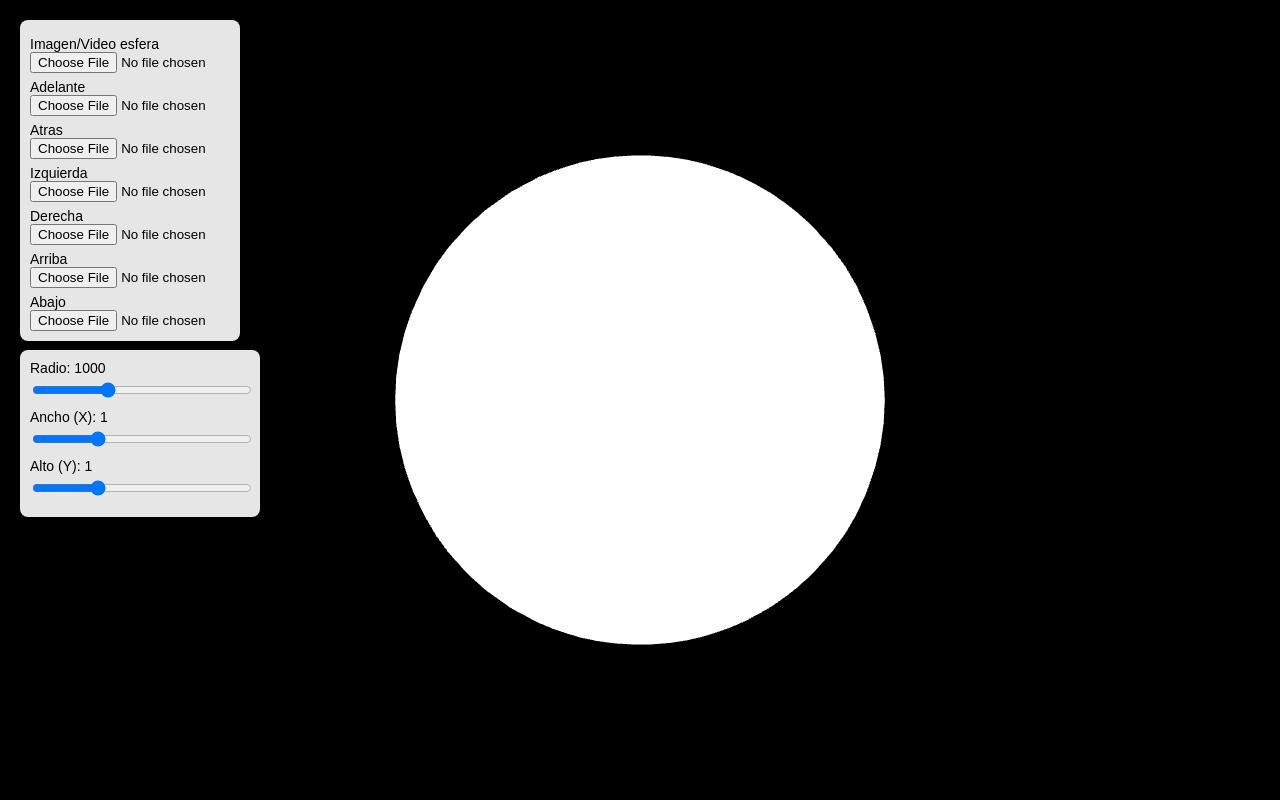
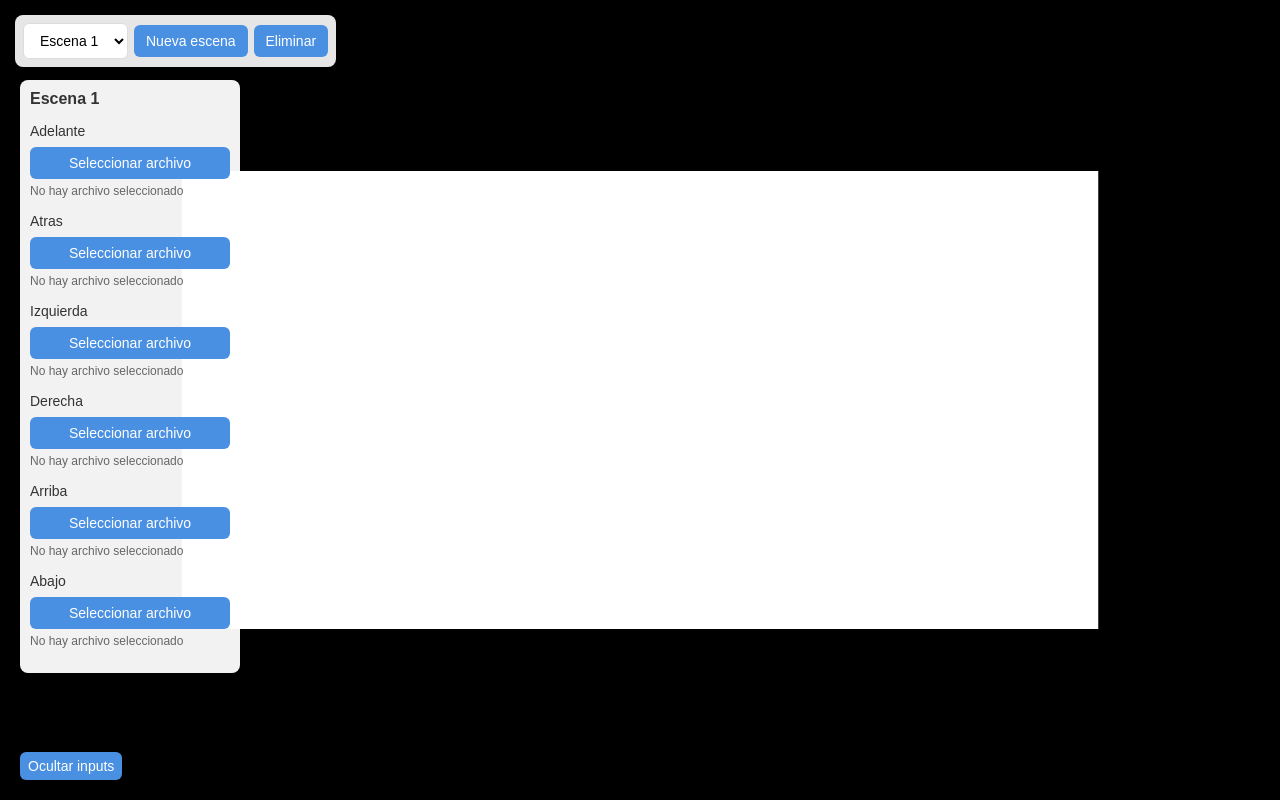
Before and after one commit to leonardoarielcostante/zirkel, a website: page index.html in a window 1280 px wide. Drawn offline with nearby package versions, Linux system fonts and the light colour scheme.

Commit message:
Escenas con boton

```diff
--- a/index.js
+++ b/index.js
@@ -21,111 +21,19 @@ overlayText.style.color = "#000"
 overlayText.style.zIndex = "20"
 document.body.appendChild(overlayText)
 
-// --- Panel de sliders ---
-const controlPanel = document.createElement("div")
-controlPanel.style.position = "absolute"
-controlPanel.style.top = "350px"
-controlPanel.style.left = "20px"
-controlPanel.style.zIndex = "10"
-controlPanel.style.background = "rgba(255,255,255,0.9)"
-controlPanel.style.padding = "10px"
-controlPanel.style.borderRadius = "8px"
-controlPanel.style.width = "220px"
-controlPanel.style.fontFamily = "sans-serif"
-controlPanel.style.fontSize = "14px"
-document.body.appendChild(controlPanel)
-
-// --- Helper para sliders ---
-function createSlider(labelText, min, max, value, step, callback) {
-  const container = document.createElement("div")
-  container.style.marginBottom = "8px"
-  const label = document.createElement("label")
-  label.innerText = `${labelText}: ${value}`
-  label.style.display = "block"
-  label.style.marginBottom = "4px"
-  const slider = document.createElement("input")
-  slider.type = "range"
-  slider.min = min
-  slider.max = max
-  slider.value = value
-  slider.step = step
-  slider.style.width = "100%"
-  slider.addEventListener("input", (e) => {
-    const val = parseFloat(e.target.value)
-    label.innerText = `${labelText}: ${val}`
-    callback(val)
-  })
-  container.appendChild(label)
-  container.appendChild(slider)
-  controlPanel.appendChild(container)
-  return slider
-}
-
 // --- Parámetros ---
 let sphereParams = {
   radius: 1000,
-  widthScale: 1,
-  depthScale: 1,
+  widthScale: 2,
+  depthScale: 2,
   heightScale: 1,
 }
 
-let sphereImage = null
-let cubeImages = {
-  adelante: null,
-  atras: null,
-  izquierda: null,
-  derecha: null,
-  arriba: null,
-  abajo: null,
-}
-
 let inside = false
-let currentShape = "sphere" // "sphere" o "cube"
-const activeVideos = [] // 🔹 lista de videos activos
-
+const activeVideos = []
 const textureLoader = new THREE.TextureLoader()
 
-// --- Posiciones de cámara ---
-const insidePos = new THREE.Vector3(0, 0, 0)
-const outsidePos = new THREE.Vector3(0, 0, 1800)
-camera.position.copy(outsidePos)
-camera.lookAt(0, 0, 0)
-
-// --- Crear objeto base ---
-let geometry = new THREE.SphereGeometry(sphereParams.radius, 60, 40)
-geometry.scale(-1, 1, 1)
-const material = new THREE.MeshBasicMaterial({ color: 0xffffff })
-const sphere = new THREE.Mesh(geometry, material)
-scene.add(sphere)
-
-// --- Inputs de carga ---
-const inputContainer = document.createElement("div")
-inputContainer.style.position = "absolute"
-inputContainer.style.top = "20px"
-inputContainer.style.left = "20px"
-inputContainer.style.zIndex = "10"
-inputContainer.style.background = "rgba(255,255,255,0.9)"
-inputContainer.style.padding = "10px"
-inputContainer.style.borderRadius = "8px"
-inputContainer.style.width = "200px"
-inputContainer.style.fontFamily = "sans-serif"
-inputContainer.style.fontSize = "14px"
-document.body.appendChild(inputContainer)
-
-// Input esfera
-const sphereLabel = document.createElement("label")
-sphereLabel.innerText = "Imagen/Video esfera"
-sphereLabel.style.display = "block"
-sphereLabel.style.marginTop = "6px"
-const sphereInput = document.createElement("input")
-sphereInput.type = "file"
-sphereInput.accept = "image/*,video/*"
-sphereInput.style.display = "block"
-sphereInput.style.marginBottom = "6px"
-sphereLabel.appendChild(sphereInput)
-inputContainer.appendChild(sphereLabel)
-
-// Inputs cubo
+// --- Soporte para múltiples escenas ---
 const cubeLabels = [
   "Adelante",
   "Atras",
@@ -134,20 +42,213 @@ const cubeLabels = [
   "Arriba",
   "Abajo",
 ]
-const cubeInputs = {}
+
+// scenesData: array de escenas; cada escena tiene un nombre y un objeto images con 6 entradas
+const scenesData = []
+let currentSceneIndex = 0
+
+function makeEmptyImages() {
+  return {
+    adelante: null,
+    atras: null,
+    izquierda: null,
+    derecha: null,
+    arriba: null,
+    abajo: null,
+  }
+}
+
+function createNewScene(name) {
+  return {
+    name: name || `Escena ${scenesData.length + 1}`,
+    images: makeEmptyImages(),
+  }
+}
+
+// Inicializar con una escena por defecto
+scenesData.push(createNewScene("Escena 1"))
+
+// --- Posiciones de cámara ---
+const insidePos = new THREE.Vector3(0, 0, 0)
+const outsidePos = new THREE.Vector3(0, 0, 1800)
+camera.position.copy(outsidePos)
+camera.lookAt(0, 0, 0)
+
+// --- Crear objeto base (solo cubo) ---
+let geometry = new THREE.BoxGeometry(
+  sphereParams.radius * sphereParams.widthScale,
+  sphereParams.radius * sphereParams.heightScale,
+  sphereParams.radius * sphereParams.depthScale
+)
+const defaultMat = new THREE.MeshBasicMaterial({ color: 0xffffff })
+let cubeMesh = new THREE.Mesh(geometry, defaultMat)
+scene.add(cubeMesh)
+scene.background = null
+
+// --- Barra de escenas (selector + botones) ---
+const scenesBar = document.createElement("div")
+scenesBar.style.position = "absolute"
+scenesBar.style.top = "15px"
+scenesBar.style.left = "15px"
+scenesBar.style.zIndex = "12"
+scenesBar.style.background = "rgba(255,255,255,0.9)"
+scenesBar.style.padding = "8px"
+scenesBar.style.borderRadius = "8px"
+scenesBar.style.fontFamily = "sans-serif"
+scenesBar.style.fontSize = "14px"
+document.body.appendChild(scenesBar)
+
+const sceneSelect = document.createElement("select")
+sceneSelect.style.marginRight = "6px"
+scenesBar.appendChild(sceneSelect)
+
+const addSceneBtn = document.createElement("button")
+addSceneBtn.innerText = "Nueva escena"
+addSceneBtn.style.marginRight = "6px"
+scenesBar.appendChild(addSceneBtn)
+
+const deleteSceneBtn = document.createElement("button")
+deleteSceneBtn.innerText = "Eliminar"
+scenesBar.appendChild(deleteSceneBtn)
+
+function updateSceneSelect() {
+  sceneSelect.innerHTML = ""
+  scenesData.forEach((s, idx) => {
+    const opt = document.createElement("option")
+    opt.value = String(idx)
+    opt.innerText = s.name
+    sceneSelect.appendChild(opt)
+  })
+  sceneSelect.value = String(currentSceneIndex)
+}
+updateSceneSelect()
+
+addSceneBtn.addEventListener("click", () => {
+  scenesData.push(createNewScene())
+  currentSceneIndex = scenesData.length - 1
+  updateSceneSelect()
+  rebuildInputsForCurrentScene()
+  rebuildGeometry()
+})
+
+deleteSceneBtn.addEventListener("click", () => {
+  if (scenesData.length <= 1) return // mantener al menos una escena
+  scenesData.splice(currentSceneIndex, 1)
+  currentSceneIndex = Math.max(0, currentSceneIndex - 1)
+  updateSceneSelect()
+  rebuildInputsForCurrentScene()
+  rebuildGeometry()
+})
+
+sceneSelect.addEventListener("change", () => {
+  currentSceneIndex = parseInt(sceneSelect.value, 10)
+  rebuildInputsForCurrentScene()
+  rebuildGeometry()
+})
+
+// --- Inputs de carga (container) ---
+const inputContainer = document.createElement("div")
+inputContainer.style.position = "absolute"
+inputContainer.style.top = "80px"
+inputContainer.style.left = "20px"
+inputContainer.style.zIndex = "10"
+inputContainer.style.background = "rgba(255,255,255,0.95)"
+inputContainer.style.padding = "10px"
+inputContainer.style.borderRadius = "8px"
+inputContainer.style.width = "200px"
+inputContainer.style.fontFamily = "sans-serif"
+inputContainer.style.fontSize = "14px"
+document.body.appendChild(inputContainer)
+
+// Botón para ocultar/mostrar la barra de inputs
+const toggleInputBtn = document.createElement("button")
+toggleInputBtn.innerText = "Ocultar inputs"
+toggleInputBtn.style.position = "absolute"
+toggleInputBtn.style.bottom = "20px"
+toggleInputBtn.style.left = "20px"
+toggleInputBtn.style.zIndex = "11"
+toggleInputBtn.style.padding = "6px 8px"
+toggleInputBtn.style.borderRadius = "6px"
+toggleInputBtn.style.cursor = "pointer"
+document.body.appendChild(toggleInputBtn)
+
+let inputsVisible = true
+function setInputVisibility(visible) {
+  inputContainer.style.display = visible ? "block" : "none"
+  scenesBar.style.display = visible ? "block" : "none"
+  toggleInputBtn.innerText = visible ? "Ocultar inputs" : "Mostrar inputs"
+  inputsVisible = visible
+}
+
+toggleInputBtn.addEventListener("click", () =>
+  setInputVisibility(!inputsVisible)
+)
+
+// --- Crear inputs dinámicamente según la escena actual ---
+let currentInputs = {} // mapping lado -> input element
+
+function clearInputContainer() {
+  inputContainer.innerHTML = ""
+  currentInputs = {}
+}
+
+function rebuildInputsForCurrentScene() {
+  clearInputContainer()
+  const sceneObj = scenesData[currentSceneIndex]
+  const title = document.createElement("div")
+  title.className = "scene-title"
+  title.innerText = sceneObj.name
+  inputContainer.appendChild(title)
+
   cubeLabels.forEach((label) => {
-  const lbl = document.createElement("label")
-  lbl.innerText = label
-  lbl.style.display = "block"
-  lbl.style.marginTop = "6px"
+    const key = label.toLowerCase()
+
+    // Crear grupo contenedor
+    const inputGroup = document.createElement("div")
+    inputGroup.className = "input-group"
+
+    // Etiqueta de dirección
+    const directionLabel = document.createElement("span")
+    directionLabel.className = "direction-label"
+    directionLabel.innerText = label
+
     const input = document.createElement("input")
     input.type = "file"
     input.accept = "image/*,video/*"
-  input.style.display = "block"
-  lbl.appendChild(input)
-  inputContainer.appendChild(lbl)
-  cubeInputs[label.toLowerCase()] = input
+    input.id = `input-${key}`
+
+    const labelEl = document.createElement("label")
+    labelEl.setAttribute("for", `input-${key}`)
+    labelEl.innerText = "Seleccionar archivo"
+
+    const info = document.createElement("div")
+    info.className = "file-info"
+
+    const existingFile = sceneObj.images[key]
+    info.innerText = existingFile
+      ? existingFile.name
+      : "No hay archivo seleccionado"
+
+    input.addEventListener("change", (e) => {
+      const file = e.target.files[0]
+      if (file) {
+        sceneObj.images[key] = file
+        info.innerText = file.name || ""
+        rebuildGeometry()
+      }
     })
+
+    inputGroup.appendChild(directionLabel)
+    inputGroup.appendChild(input)
+    inputGroup.appendChild(labelEl)
+    inputGroup.appendChild(info)
+    inputContainer.appendChild(inputGroup)
+    currentInputs[key] = input
+  })
+}
+
+// Inicializar UI de inputs con la escena por defecto
+rebuildInputsForCurrentScene()
 
 // --- Función para crear textura desde imagen o video ---
 function createTextureFromFile(file, callback) {
@@ -172,77 +273,39 @@ function createTextureFromFile(file, callback) {
       texture.minFilter = THREE.LinearFilter
       texture.magFilter = THREE.LinearFilter
       texture.format = THREE.RGBAFormat
-      activeVideos.push(video) // 🔹 Guardamos referencia
+      activeVideos.push(video)
       callback(texture)
     })
   } else {
-    const texture = textureLoader.load(url, (tex) => callback(tex))
+    textureLoader.load(url, (tex) => callback(tex))
   }
 }
 
-// --- Eventos de carga ---
-sphereInput.addEventListener("change", (e) => {
-  const file = e.target.files[0]
-  if (file) {
-    sphereImage = file
-    rebuildGeometry()
-  }
-})
+// --- Reconstruir geometría usando las imágenes de la escena activa ---
+function rebuildGeometry() {
+  if (cubeMesh.geometry) cubeMesh.geometry.dispose()
 
-Object.entries(cubeInputs).forEach(([side, input]) => {
-  input.addEventListener("change", (e) => {
-    const file = e.target.files[0]
-    if (file) {
-      cubeImages[side] = file
-      rebuildGeometry()
-    }
-  })
-})
-
-// --- Reconstruir geometría ---
-function rebuildGeometry() {
-  sphere.geometry.dispose()
-
-  if (currentShape === "sphere") {
-    geometry = new THREE.SphereGeometry(sphereParams.radius, 60, 40)
-    inside ? geometry.scale(-1, 1, 1) : geometry.scale(1, 1, 1)
-    sphere.geometry = geometry
-
-    const mat = new THREE.MeshBasicMaterial({
-      side: inside ? THREE.FrontSide : THREE.BackSide,
-    })
-
-    if (sphereImage) {
-      createTextureFromFile(sphereImage, (tex) => {
-        mat.map = tex
-        mat.needsUpdate = true
-      })
-    } else {
-      mat.color.set(0xffffff)
-    }
-
-    sphere.material = mat
-    sphere.material.side = inside ? THREE.FrontSide : THREE.BackSide
-  } else if (currentShape === "cube") {
   const size = sphereParams.radius
   const scaledX = size * sphereParams.widthScale
   const scaledY = size * sphereParams.heightScale
   const scaledZ = size * sphereParams.depthScale
   geometry = new THREE.BoxGeometry(scaledX, scaledY, scaledZ)
 
+  const sceneImages = scenesData[currentSceneIndex].images
+
   const cubeMaterials = []
   for (let i = 0; i < 6; i++) {
     let mat
     let fileSrc = null
-      if (i === 2) fileSrc = cubeImages.arriba
-      if (i === 3) fileSrc = cubeImages.abajo
-      if (i === 4) fileSrc = cubeImages.adelante
-      if (i === 5) fileSrc = cubeImages.atras
-      if (i === 0) fileSrc = cubeImages.izquierda
-      if (i === 1) fileSrc = cubeImages.derecha
+    if (i === 2) fileSrc = sceneImages.arriba
+    if (i === 3) fileSrc = sceneImages.abajo
+    if (i === 4) fileSrc = sceneImages.adelante
+    if (i === 5) fileSrc = sceneImages.atras
+    if (i === 0) fileSrc = sceneImages.izquierda
+    if (i === 1) fileSrc = sceneImages.derecha
 
     mat = new THREE.MeshBasicMaterial({
-        color: 0xffffff, // 🔹 fondo blanco
+      color: 0xffffff,
       side: inside ? THREE.BackSide : THREE.FrontSide,
     })
 
@@ -255,9 +318,8 @@ function rebuildGeometry() {
     cubeMaterials.push(mat)
   }
 
-    sphere.material = cubeMaterials
-    sphere.geometry = geometry
-    scene.background = null
+  cubeMesh.material = cubeMaterials
+  cubeMesh.geometry = geometry
 
   if (inside) {
     const uvAttr = geometry.attributes.uv
@@ -266,31 +328,13 @@ function rebuildGeometry() {
     }
     uvAttr.needsUpdate = true
   }
+
+  if (Array.isArray(cubeMesh.material)) {
+    cubeMesh.material.forEach((m) => (m.needsUpdate = true))
+  } else {
+    cubeMesh.material.needsUpdate = true
   }
-
-  sphere.material.needsUpdate = true
 }
-
-// --- Sliders ---
-createSlider("Radio", 500, 2000, sphereParams.radius, 50, (val) => {
-  sphereParams.radius = val
-  rebuildGeometry()
-  if (inside) {
-    const ratio = val / 1000
-    camera.fov = 95 * ratio
-    camera.fov = Math.max(60, Math.min(130, camera.fov))
-    camera.updateProjectionMatrix()
-  }
-})
-createSlider("Ancho (X)", 0.5, 4, sphereParams.widthScale, 0.05, (val) => {
-  sphereParams.widthScale = val
-  sphereParams.depthScale = val
-  rebuildGeometry()
-})
-createSlider("Alto (Y)", 0.5, 4, sphereParams.heightScale, 0.05, (val) => {
-  sphereParams.heightScale = val
-  rebuildGeometry()
-})
 
 // --- Rotación con mouse ---
 let rotationY = 0
@@ -337,12 +381,6 @@ function toggleView(goInside) {
   animateTransition()
 }
 
-// --- Cambiar geometría ---
-function changeShape() {
-  currentShape = currentShape === "sphere" ? "cube" : "sphere"
-  rebuildGeometry()
-}
-
 // --- Teclado ---
 let videosPaused = false
 document.addEventListener("keydown", (e) => {
@@ -354,25 +392,27 @@ document.addEventListener("keydown", (e) => {
       if (inside) toggleView(false)
       break
     case "ArrowLeft":
+      // Cambiar a escena anterior
+      if (currentSceneIndex > 0) {
+        currentSceneIndex--
+        sceneSelect.value = String(currentSceneIndex)
+        rebuildInputsForCurrentScene()
+        rebuildGeometry()
+      }
+      break
     case "ArrowRight":
-      changeShape()
+      // Cambiar a siguiente escena
+      if (currentSceneIndex < scenesData.length - 1) {
+        currentSceneIndex++
+        sceneSelect.value = String(currentSceneIndex)
+        rebuildInputsForCurrentScene()
+        rebuildGeometry()
+      }
       break
     case "o":
     case "O":
       videosPaused = !videosPaused
       activeVideos.forEach((v) => (videosPaused ? v.pause() : v.play()))
-      break
-    case "r":
-    case "R":
-      e.preventDefault()
-      camera.fov = Math.min(camera.fov - 5, 150) // máximo 150
-      camera.updateProjectionMatrix()
-      break
-    case "e":
-    case "E":
-      e.preventDefault()
-      camera.fov = Math.min(camera.fov + 5, 150) // máximo 150
-      camera.updateProjectionMatrix()
       break
   }
 })
@@ -380,8 +420,7 @@ document.addEventListener("keydown", (e) => {
 // --- Animación principal ---
 function animate() {
   requestAnimationFrame(animate)
-  if (!inside) rotationY += 0.003
-  sphere.rotation.set(0, rotationY, 0)
+  cubeMesh.rotation.set(0, rotationY, 0)
   renderer.render(scene, camera)
 }
 animate()
--- a/style.css
+++ b/style.css
@@ -1,4 +1,4 @@
-    body { margin: 0; overflow: hidden; background-color: black; }
+body { margin: 0; overflow: hidden; background-color: black; }
     #info {
       position: absolute;
       top: 10px; left: 10px;
@@ -8,3 +8,105 @@
       padding: 10px 15px;
       border-radius: 10px;
     }
+
+/* Estilos para los contenedores */
+.input-container, .scenes-bar {
+  background: rgba(255, 255, 255, 0.95);
+  padding: 15px;
+  border-radius: 12px;
+  box-shadow: 0 4px 6px rgba(0, 0, 0, 0.1);
+  font-family: 'Segoe UI', sans-serif;
+}
+
+/* Estilos para los inputs de archivo */
+input[type="file"] {
+  width: 0.1px;
+  height: 0.1px;
+  opacity: 0;
+  position: absolute;
+  z-index: -1;
+}
+
+input[type="file"] + label {
+  background-color: #4a90e2;
+  color: white;
+  padding: 8px 12px;
+  border-radius: 6px;
+  display: block;
+  width: calc(100% - 24px);
+  cursor: pointer;
+  margin: 5px 0;
+  font-size: 14px;
+  transition: background-color 0.3s;
+  text-align: center;
+}
+
+input[type="file"] + label:hover {
+  background-color: #357abd;
+}
+
+/* Estilos para el selector de escenas */
+select {
+  padding: 8px 12px;
+  border-radius: 6px;
+  border: 1px solid #ddd;
+  background-color: white;
+  font-size: 14px;
+  margin-right: 8px;
+}
+
+/* Estilos para los botones */
+button {
+  background-color: #4a90e2;
+  color: white;
+  border: none;
+  padding: 8px 12px;
+  border-radius: 6px;
+  cursor: pointer;
+  font-size: 14px;
+  transition: background-color 0.3s;
+}
+
+button:hover {
+  background-color: #357abd;
+}
+
+/* Botón de eliminar */
+button.delete-btn {
+  background-color: #e74c3c;
+}
+
+button.delete-btn:hover {
+  background-color: #c0392b;
+}
+
+/* Información de archivo */
+.file-info {
+  font-size: 12px;
+  color: #666;
+  margin-top: 4px;
+  margin-bottom: 12px;
+}
+
+/* Título de la escena */
+.scene-title {
+  font-size: 16px;
+  font-weight: bold;
+  margin-bottom: 15px;
+  color: #333;
+}
+
+/* Contenedor para cada input y su etiqueta */
+.input-group {
+  margin-bottom: 15px;
+  width: 100%;
+}
+
+/* Etiquetas de dirección (Adelante, Atrás, etc.) */
+.direction-label {
+  display: block;
+  color: #333;
+  font-weight: 500;
+  margin-bottom: 8px;
+  font-size: 14px;
+}
```
Lines whose indentation alone changed are shown as unchanged.
